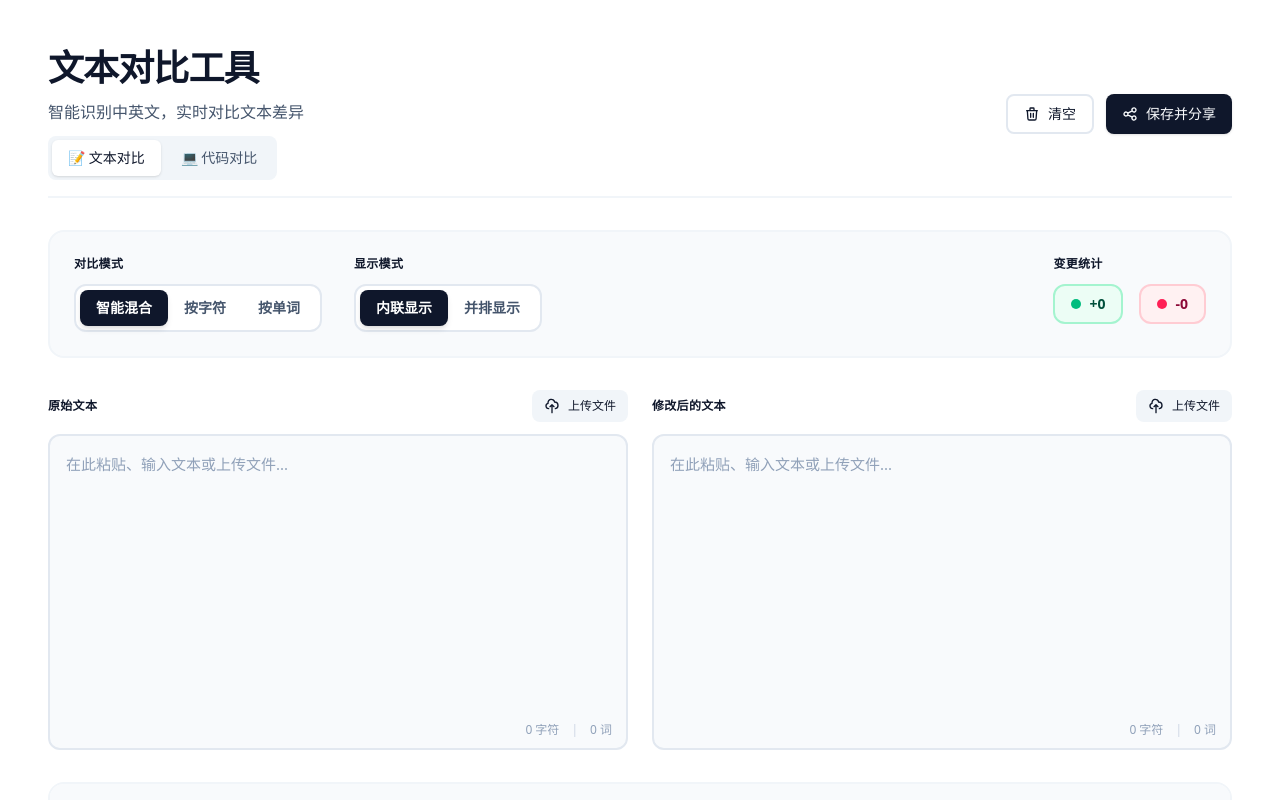
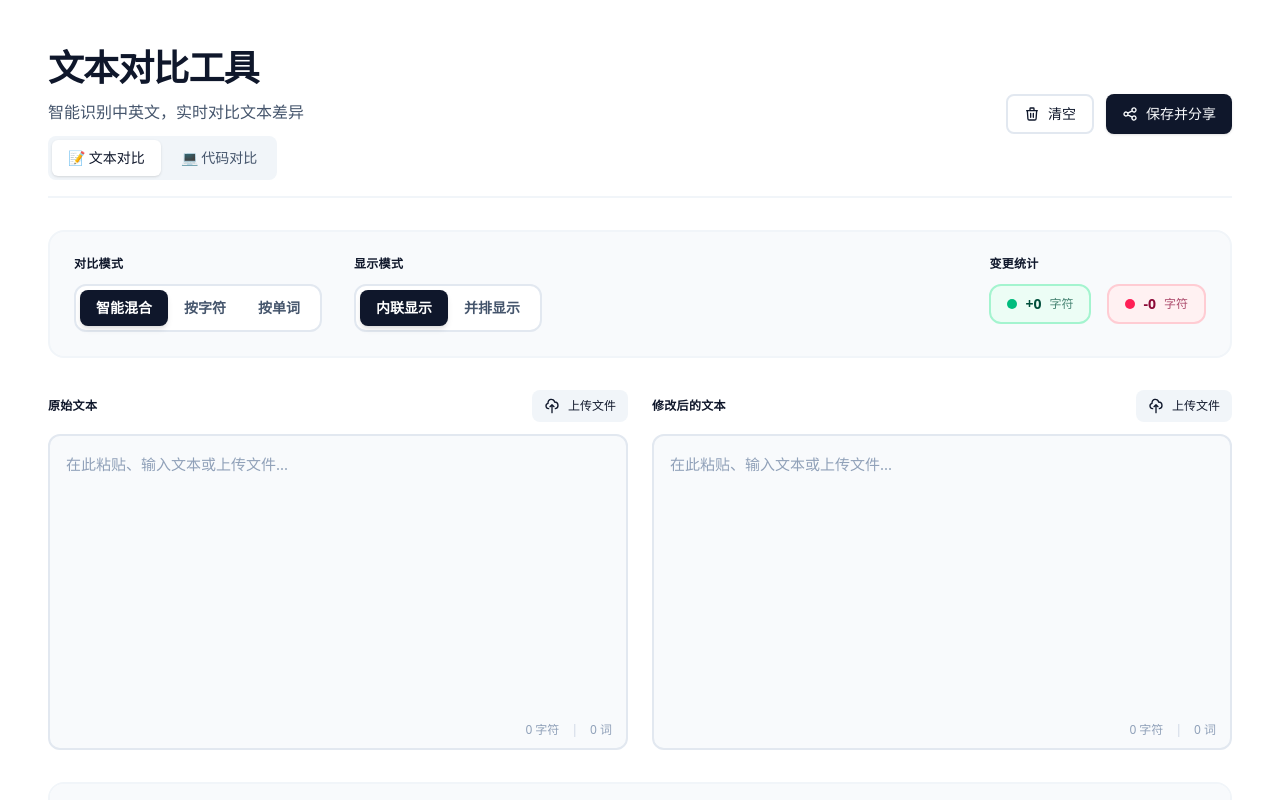
Before and after one commit to fengyxz/antik-diff-tool, a React (Vite) app: page / in a window 1280 px wide. Shown: the top 800 px of the page. Built offline with nearby package versions, Linux system fonts and the light colour scheme; no server answers.

Commit message:
feat: 代码模式统计行数，文本模式统计字符数
- StatsBadge 组件支持显示单位（字符/行）
- 代码模式：统计新增/删除的行数
- 文本模式：统计新增/删除的字符数
- 变更统计更加直观和准确
- 修复 useMemo 依赖警告

```diff
--- a/src/App.tsx
+++ b/src/App.tsx
@@ -103,6 +103,29 @@ export default function App() {
 
   // 计算统计信息
   const stats = useMemo(() => {
+    if (compareMode === "code") {
+      // 代码模式：统计行数
+      const added = parts
+        .filter((p) => p.added)
+        .reduce((acc, p) => {
+          const lines = p.value.split("\n");
+          return (
+            acc +
+            (lines[lines.length - 1] === "" ? lines.length - 1 : lines.length)
+          );
+        }, 0);
+      const removed = parts
+        .filter((p) => p.removed)
+        .reduce((acc, p) => {
+          const lines = p.value.split("\n");
+          return (
+            acc +
+            (lines[lines.length - 1] === "" ? lines.length - 1 : lines.length)
+          );
+        }, 0);
+      return { added, removed };
+    } else {
+      // 文本模式：统计字符数
       const added = parts
         .filter((p) => p.added)
         .reduce((acc, p) => acc + p.value.length, 0);
@@ -110,7 +133,8 @@ export default function App() {
         .filter((p) => p.removed)
         .reduce((acc, p) => acc + p.value.length, 0);
       return { added, removed };
-  }, [parts]);
+    }
+  }, [parts, compareMode]);
 
   // 清空文本
   const handleClear = () => {
@@ -300,8 +324,16 @@ export default function App() {
                 变更统计
               </label>
               <div className="flex items-center gap-4">
-                <StatsBadge type="added" count={stats.added} />
-                <StatsBadge type="removed" count={stats.removed} />
+                <StatsBadge
+                  type="added"
+                  count={stats.added}
+                  unit={compareMode === "code" ? "行" : "字符"}
+                />
+                <StatsBadge
+                  type="removed"
+                  count={stats.removed}
+                  unit={compareMode === "code" ? "行" : "字符"}
+                />
               </div>
             </div>
           </div>
--- a/src/components/FileUpload.tsx
+++ b/src/components/FileUpload.tsx
@@ -54,7 +54,6 @@ export default function FileUpload({ onFileRead, label }: FileUploadProps) {
         ref={fileInputRef}
         type="file"
         onChange={handleFileChange}
-        accept=".txt,.md,.js,.jsx,.ts,.tsx,.json,.html,.css,.xml,.csv,.log"
         className="hidden"
         id={`file-upload-${label}`}
       />
--- a/src/components/StatsBadge.tsx
+++ b/src/components/StatsBadge.tsx
@@ -1,9 +1,10 @@
 interface StatsBadgeProps {
   type: "added" | "removed";
   count: number;
+  unit?: "字符" | "行";
 }
 
-export default function StatsBadge({ type, count }: StatsBadgeProps) {
+export default function StatsBadge({ type, count, unit = "字符" }: StatsBadgeProps) {
   const styles = {
     added: {
       bg: "bg-emerald-50",
@@ -32,6 +33,9 @@ export default function StatsBadge({ type, count }: StatsBadgeProps) {
         {style.prefix}
         {count}
       </span>
+      <span className={`text-[10px] md:text-xs ${style.text} opacity-70`}>
+        {unit}
+      </span>
     </div>
   );
 }
```
Lines whose indentation alone changed are shown as unchanged.
